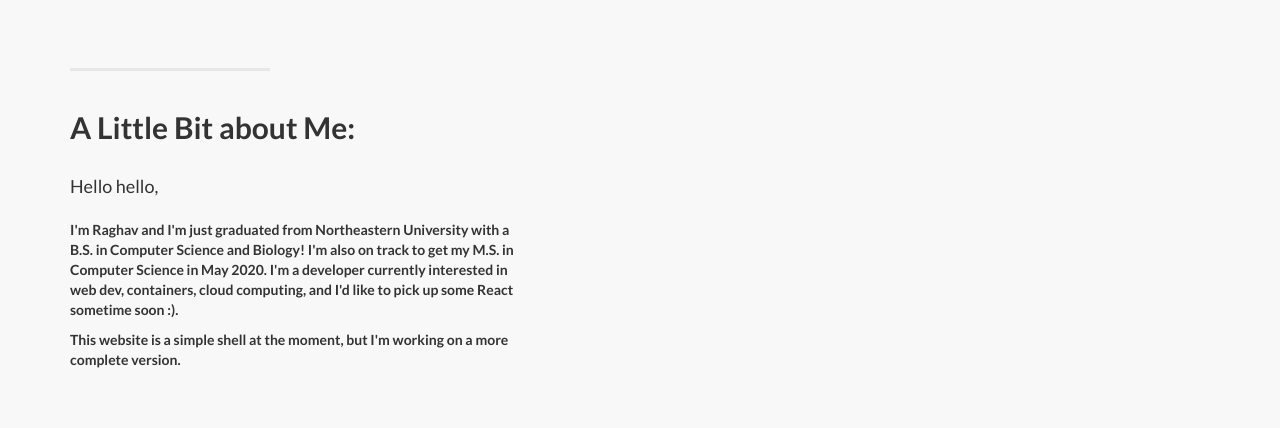
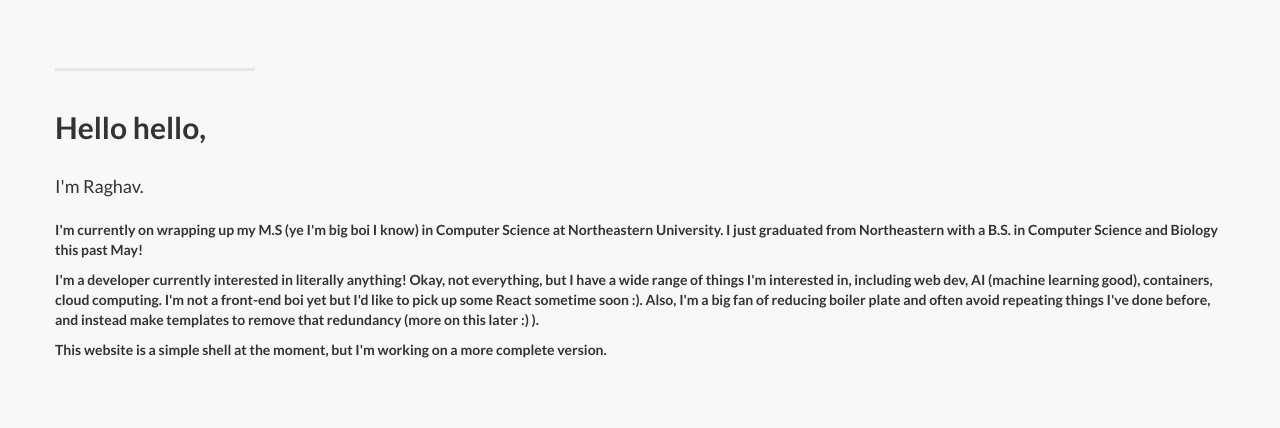
Before and after one commit to raghavp96/old_website, a plain HTML site: page index.html in a window 1280 px wide. Shown: the part 779-1207 px from the top of the page. Drawn offline with Linux system fonts and the light colour scheme; grey boxes are pictures that could not be loaded.

Commit message:
Added more info in about

```diff
--- a/index.html
+++ b/index.html
@@ -108,20 +108,25 @@
 
         <div class="container">
             <div class="row">
-                <div class="col-lg-5 col-sm-6">
+                <div>
                     <hr class="section-heading-spacer">
                     <div class="clearfix"></div>
-                    <h2 class="section-heading">A Little Bit about Me:</h2>
+                    <h2 class="section-heading">Hello hello,</h2>
                     <p class="lead">
-                        Hello hello,
+                        I'm Raghav.
                     </p>
                     <p>
-                        I'm Raghav and I'm just graduated from Northeastern
-                        University with a B.S. in Computer Science and Biology!
-                        I'm also on track to get my M.S. in Computer Science in May 2020.
-                        I'm a developer currently interested in web dev, containers,
-                        cloud computing, and I'd like to pick up some React sometime
-                        soon :).
+                        I'm currently on wrapping up my M.S (ye I'm big boi I know) in Computer Science
+                        at Northeastern University. I just graduated from Northeastern
+                        with a B.S. in Computer Science and Biology this past May!
+                    </p>
+                    <p>
+                        I'm a developer currently interested in literally anything! Okay, not everything,
+                        but I have a wide range of things I'm interested in, including web dev, AI (machine
+                        learning good), containers, cloud computing. I'm not a front-end boi yet but I'd like
+                        to pick up some React sometime soon :). Also, I'm a big fan of reducing boiler plate
+                        and often avoid repeating things I've done before, and instead make templates to remove
+                        that redundancy (more on this later :) ).
                     </p>
                     <p>
                         This website is a simple shell at the moment, but I'm working on
@@ -136,7 +141,7 @@
     </div>
     <!-- /.content-section-a -->
 
-	<a name="contact"></a>
+	<!-- <a name="contact"></a>
     <div class="banner">
 
         <div class="container">
@@ -169,7 +174,7 @@
                 </div>
             </div>
 
-        </div>
+        </div> -->
         <!-- /.container -->
 
     </div>
```
